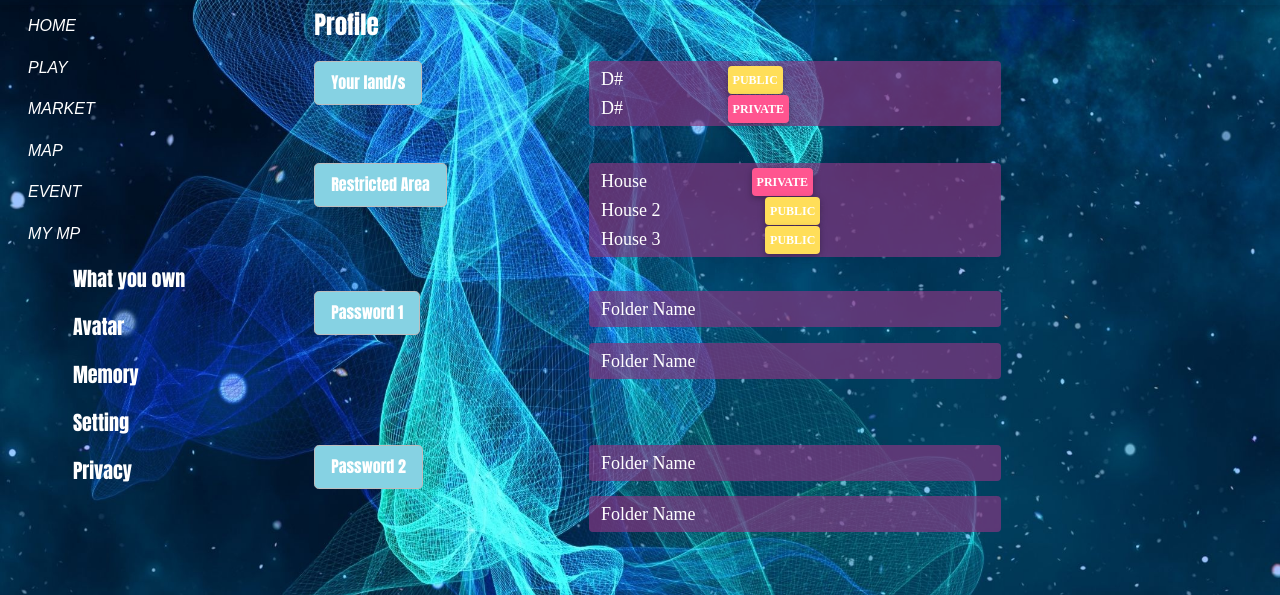
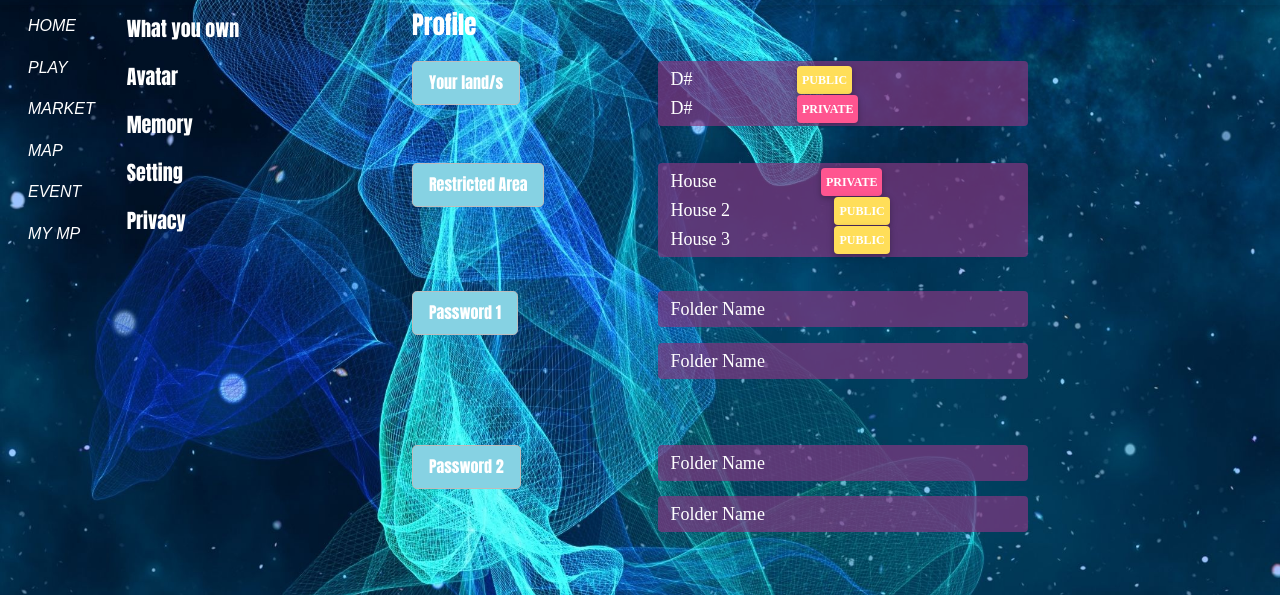
Before and after one commit to MemoPara/Memorial-Paradise, a plain HTML site: page privacy.html in a window 1280 px wide. Shown: the part 181-776 px from the top of the page. Drawn offline with nearby package versions, Linux system fonts and the light colour scheme; a web font is replaced by a local one.

Commit message:
fixs done

```diff
--- a/privacy.html
+++ b/privacy.html
@@ -36,7 +36,7 @@
 
     <div class="container-fluid ">
         <div class="row">
-            <div class="col-md-2 ">
+            <div class="col-md-3 ">
                 <ul class="nav  flex-column" style="float:left">
                     <li class="nav-item">
                         <a class="nav-link " href="index.html">HOME</a>
@@ -57,9 +57,9 @@
                         <a class="nav-link " href="mymp.html">MY MP</a>
                     </li>
                 </ul>
-                <ul class="nav  flex-column" style="float:right;">
+                <ul class="nav  flex-column" style="float:left;">
                     <li class="nav-item">
-                        <a class="nav-link menulink terms" href="ownupload.html"> What you own</a>
+                        <a class="nav-link menulink terms" href="mymp.html"> What you own</a>
                     </li>
                     <li class="nav-item">
                         <a class="nav-link menulink terms" href="mpavatar.html"> Avatar</a>
@@ -76,7 +76,7 @@
 
                 </ul>
             </div>
-            <div class="col-md-10 ">
+            <div class="col-md-9 ">
                 <div class="row">
                     <div class="col-md-1"></div>
                     <div class="col-md-8">
```
Also changed, not shown: mpavatar.html (+3 -3 lines), mpsettings.html (+3 -3 lines), mymp.html (+2 -2 lines), owndocument.html (+3 -3 lines), ownfolder.html (+3 -3 lines), ownpic.html (+3 -3 lines), ownupload.html (+3 -3 lines), ownvideo.html (+3 -3 lines).
